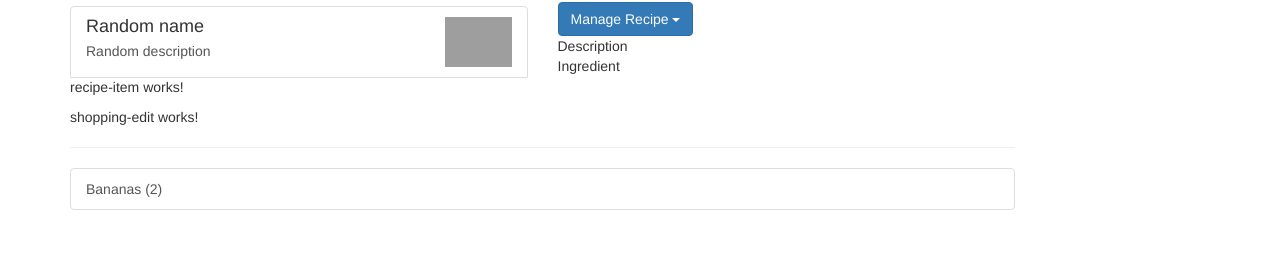
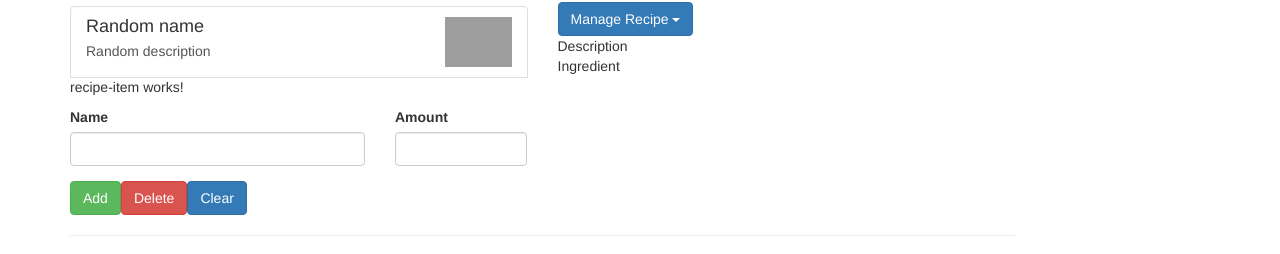
Before and after one commit to ImranK1506/Udemy-angular5-project1, an Angular app: page / in a window 1280 px wide. Shown: the part 141-395 px from the top of the page. Built offline with nearby package versions, Linux system fonts and the light colour scheme; grey boxes are pictures that could not be loaded.

Commit message:
added name and amount input fields along with buttons

```diff
--- a/src/app/shopping-list/shopping-edit/shopping-edit.component.html
+++ b/src/app/shopping-list/shopping-edit/shopping-edit.component.html
@@ -1,3 +1,23 @@
-<p>
-  shopping-edit works!
-</p>
+<div class="row">
+  <div class="col-xs-12">
+    <form>
+      <div class="row">
+        <div class="col-sm-4 form-group">
+          <label for="name">Name</label>
+          <input type="text" id="name" class="form-control">
+        </div>
+        <div class="col-sm-2 form-group">
+          <label for="amount">Amount</label>
+          <input type="number" id="amount" class="form-control">
+        </div>
+      </div>
+      <div class="row">
+        <div class="col-xs-12">
+          <button class="btn btn-success" type="submit">Add</button>
+          <button class="btn btn-danger" type="button">Delete</button>
+          <button class="btn btn-primary" type="button">Clear</button>
+        </div>
+      </div>
+    </form>
+  </div>
+</div>
```
